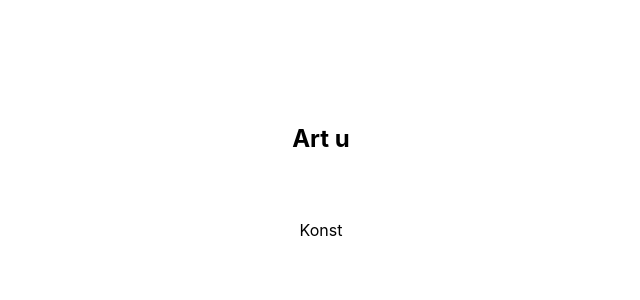
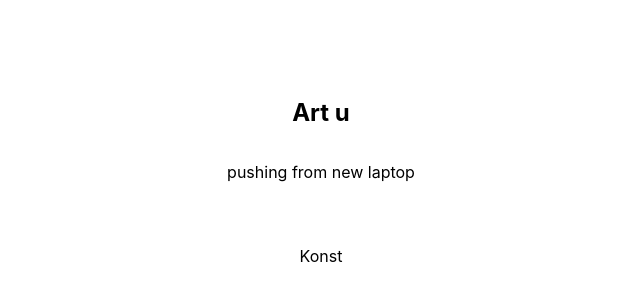
Before and after one commit to kajsaunge/konstunge, a Next.js app: page / in a window 1280 px wide. Shown: the part 228-528 px from the top of the page, without its empty margins (319-959 px from the left). Built offline with nearby package versions, Linux system fonts and the light colour scheme.

Commit message:
Silly commit from new laptop

```diff
--- a/pages/index.js
+++ b/pages/index.js
@@ -13,7 +13,7 @@ const Home = () => {
 
       <main className={styles.main}>
         <h2>Art u</h2>
-
+        <p>pushing from new laptop</p>
         <div className={styles.grid}>Konst</div>
       </main>
     </div>
```
